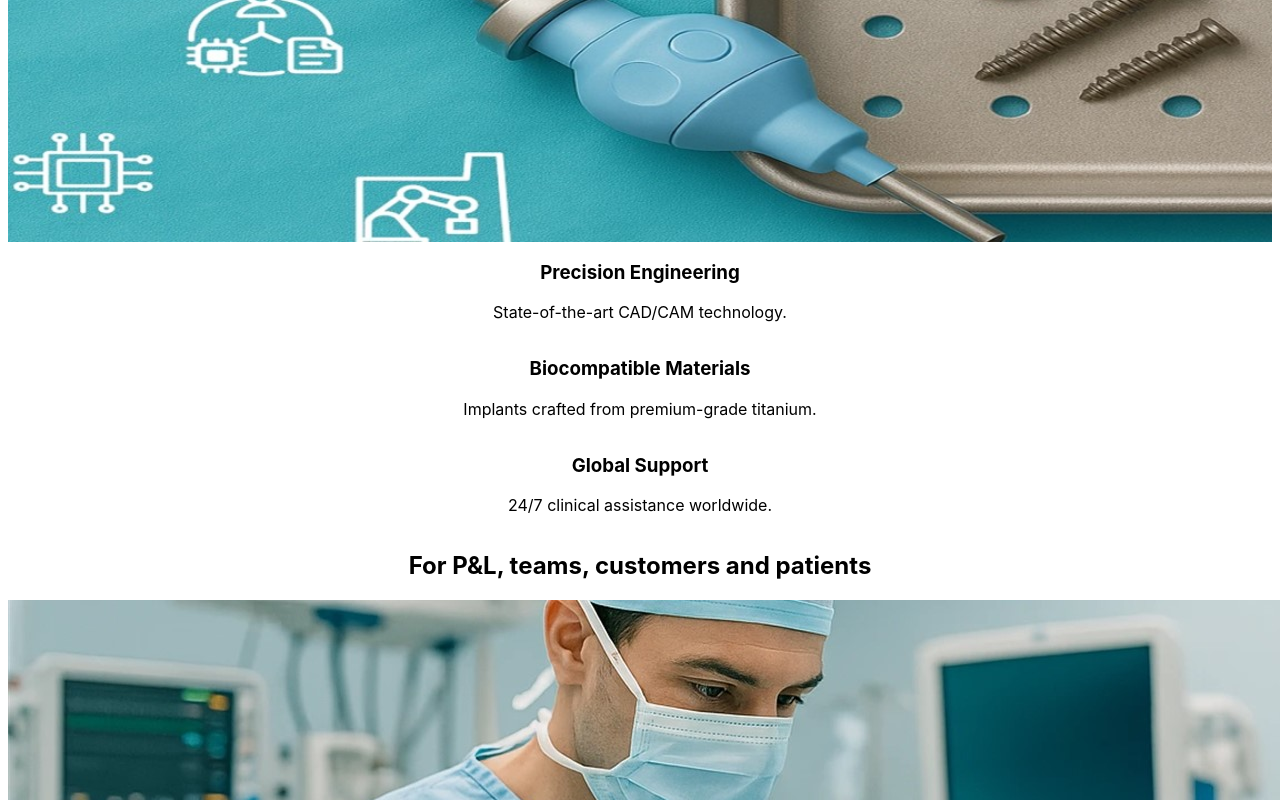
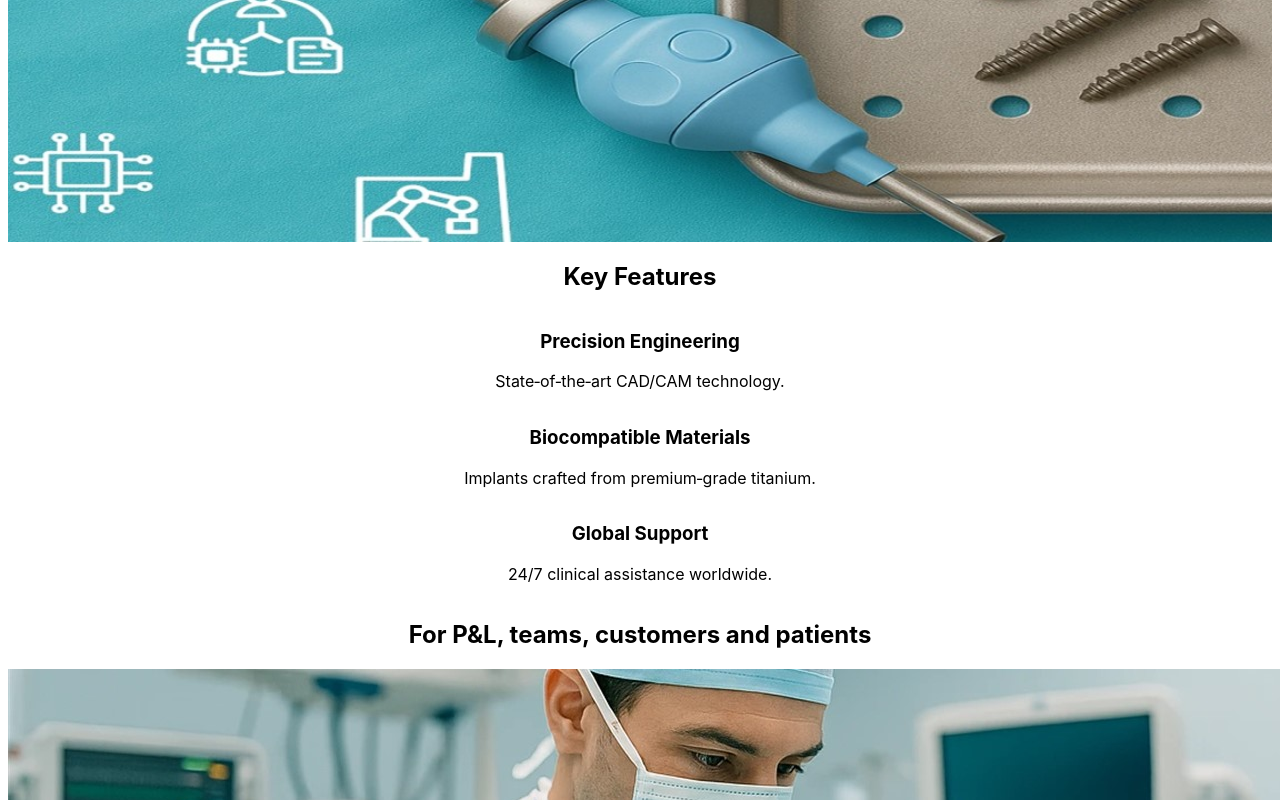
Before and after one commit to danielatuesta55/simplants-apple-style, a React (Vite) app: page / in a window 1280 px wide. Shown: the part 566-1366 px from the top of the page. Built offline with nearby package versions, Linux system fonts and the light colour scheme.

Commit message:
Added new changes to review

```diff
--- a/postcss.config.cjs
+++ b/postcss.config.cjs
@@ -1,7 +1,7 @@
 // postcss.config.cjs
 module.exports = {
-  plugins: [
-    require('@tailwindcss/postcss'),
-    require('autoprefixer'),
-  ],
+  plugins: {
+    '@tailwindcss/postcss': {},   // <— use the new package name
+    autoprefixer: {},
+  },
 }
--- a/src/FeatureSection.jsx
+++ b/src/FeatureSection.jsx
@@ -1,28 +1,44 @@
-// FeatureSection.jsx
+// src/FeatureSection.jsx
 import React from 'react'
 import { motion } from 'framer-motion'
 
 const features = [
-  { title: 'Precision Engineering', description: 'State-of-the-art CAD/CAM technology.' },
-  { title: 'Biocompatible Materials', description: 'Implants crafted from premium-grade titanium.' },
-  { title: 'Global Support', description: '24/7 clinical assistance worldwide.' },
+  {
+    title: 'Precision Engineering',
+    description: 'State‐of‐the‐art CAD/CAM technology.',
+  },
+  {
+    title: 'Biocompatible Materials',
+    description: 'Implants crafted from premium‐grade titanium.',
+  },
+  {
+    title: 'Global Support',
+    description: '24/7 clinical assistance worldwide.',
+  },
 ]
 
 export default function FeatureSection() {
   return (
-    <section id="features" className="py-20 px-4 max-w-6xl mx-auto text-center">
-      <div className="grid md:grid-cols-3 gap-12">
+    <section id="features" className="py-32 bg-white">
+      <div className="max-w-screen-xl mx-auto px-8 text-center">
+        <h2 className="text-4xl md:text-5xl font-bold mb-12">
+          Key Features
+        </h2>
+        <div className="grid gap-12 md:grid-cols-3">
           {features.map((f, i) => (
             <motion.div
               key={i}
-            whileHover={{ scale: 1.05 }}
-            transition={{ type: 'spring', stiffness: 300 }}
-            className="bg-gray-50 p-6 rounded-2xl shadow-lg"
+              initial={{ opacity: 0, y: 20 }}
+              whileInView={{ opacity: 1, y: 0 }}
+              viewport={{ once: true }}
+              transition={{ duration: 0.8, delay: i * 0.2 }}
+              className="bg-gray-50 p-8 rounded-2xl shadow-md hover:shadow-lg transition-shadow"
             >
-            <h3 className="text-2xl font-semibold mb-2">{f.title}</h3>
-            <p className="text-gray-600">{f.description}</p>
+              <h3 className="text-2xl font-semibold mb-4">{f.title}</h3>
+              <p className="text-gray-600 text-base">{f.description}</p>
             </motion.div>
           ))}
+        </div>
       </div>
     </section>
   )
--- a/tailwind.config.cjs
+++ b/tailwind.config.cjs
@@ -1,10 +1,22 @@
 // tailwind.config.cjs
 module.exports = {
+  content: ['./index.html', './src/**/*.{js,jsx,ts,tsx}'],
   theme: {
     extend: {
       colors: {
-        primary: '#0071e3',    // or your brand’s exact hex
+        primary: '#0071e3',            // your Apple‑blue accent
+      },
+      fontFamily: {
+        'sf-pro': [
+          '-apple-system',
+          'BlinkMacSystemFont',
+          '"San Francisco Pro"',
+          'Segoe UI',
+          'Roboto',
+          'sans-serif',
+        ],
       },
     },
   },
+  plugins: [],
 }
```
Lines whose indentation alone changed are shown as unchanged.
